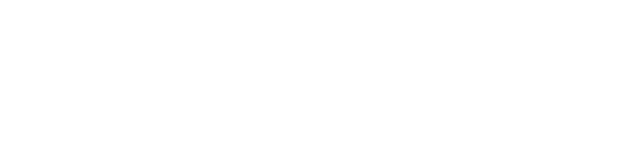
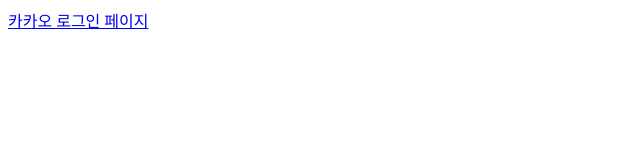
Before and after one commit to YoungSeo29/Bestme, a plain HTML site: page index.html in a window 1280 px wide. Shown: the whole page, without its empty margins (0-640 px from the left). Drawn offline with Linux system fonts and the light colour scheme.

Commit message:
update:index.html수정

```diff
--- a/index.html
+++ b/index.html
@@ -1 +1,13 @@
 <!DOCTYPE html>
+<html lang="en">
+<head>
+  <meta charset="UTF-8">
+  <meta http-equiv="X-UA-Compatible" content="IE=edge">
+  <meta name="viewport" content="width=device-width, initial-scale=1.0">
+
+  <title>Document</title>
+</head>
+<body>
+  <a href="kakaoLogin.html">카카오 로그인 페이지</a>
+</body>
+</html>
```
